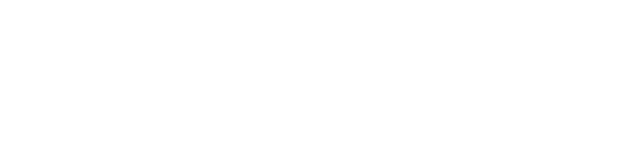
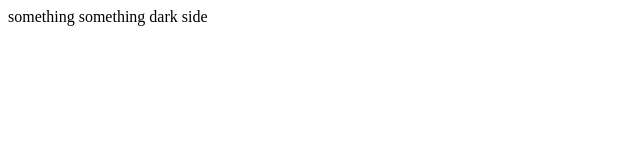
Before and after one commit to janismozgis/rcs_group2, a plain HTML site: page index.html in a window 1280 px wide. Shown: the whole page, without its empty margins (0-640 px from the left). Drawn offline with Linux system fonts and the light colour scheme.

Commit message:
another commit

```diff
--- a/index.html
+++ b/index.html
@@ -4,6 +4,6 @@
         <title>Hello world!</title>
     </head>
     <body>
-
+      something something dark side
     </body>
 </html>
```
